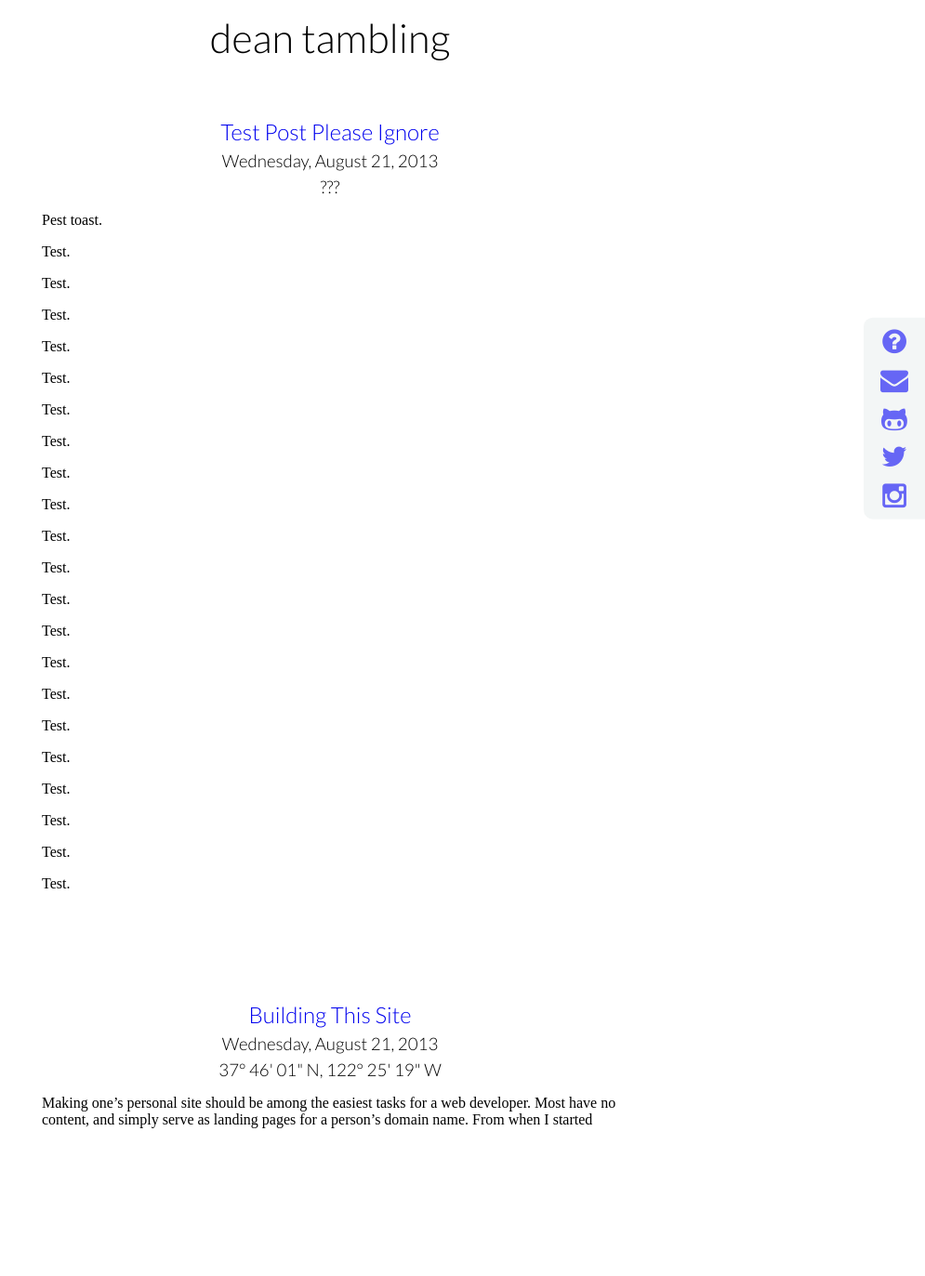
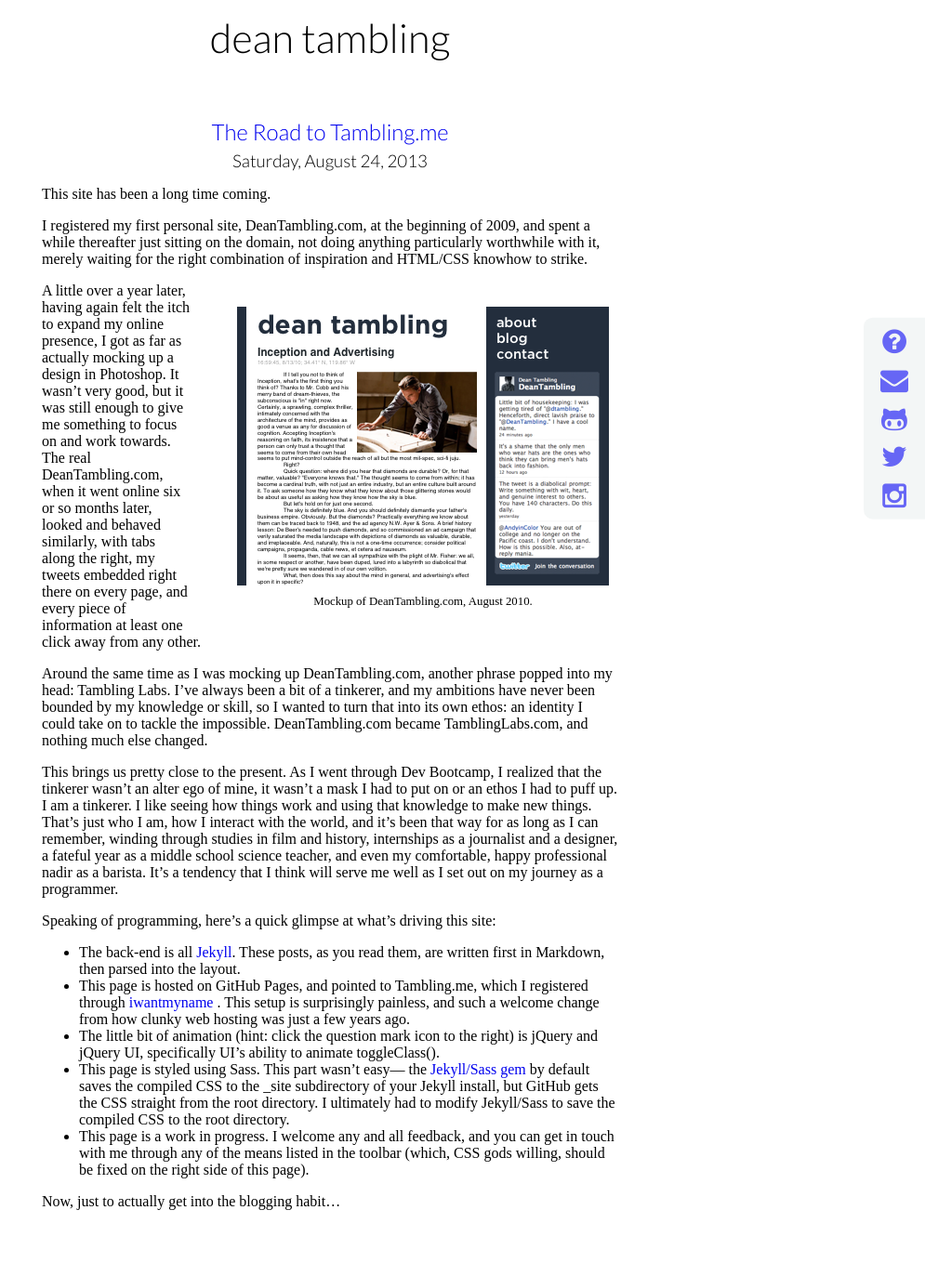
Before and after one commit to Tambling/tambling.github.io, a Jekyll site: the page built from index.html, in a window 1280 px wide. Shown: the whole page at 93% size, without its empty margins (285-1280 px from the left). Built offline with Jekyll 4.4.1, drawn with Linux system fonts in a browser that asks for light colours; nearby versions of some CDN libraries; before the commit the page ends 1285 px from its top, so only the background shows below that.

Commit message:
Added first post.

```diff
--- a/_layouts/post.html
+++ b/_layouts/post.html
@@ -5,6 +5,8 @@
 <article>
 <h2>{{ page.title }}</h2>
 <h3>{{ page.date | date: "%A, %B %d, %Y" }}</h3>
-<h3>{{ page.coordinates }}</h3>
+    {% if post.location.nil? %}
+    <h3>{{post.location}}</h3>
+    {% endif %}
 {{content}}
 </article>
--- a/_posts/2013-08-21-building-this-site.md
+++ /dev/null
@@ -1,6 +0,0 @@
----
-title: Building This Site
-coordinates: 37&deg; 46' 01" N, 122&deg; 25' 19" W
-layout: post
----
-Making one's personal site should be among the easiest tasks for a web developer. Most have no content, and simply serve as landing pages for a person's domain name. From when I started
--- /dev/null
+++ b/_posts/2013-08-24-the-road-to-tambling-me.markdown
@@ -0,0 +1,27 @@
+---
+title: "The Road to Tambling.me"
+layout: post
+---
+This site has been a long time coming.
+
+I registered my first personal site, DeanTambling.com, at the beginning of 2009, and spent a while thereafter just sitting on the domain, not doing anything particularly worthwhile with it, merely waiting for the right combination of inspiration and HTML/CSS knowhow to strike.
+
+<figure class="image right">
+<img src="/assets/deantambling-2010.png">
+<figcaption>Mockup of DeanTambling.com, August 2010.</figcaption>
+</figure>
+
+A little over a year later, having again felt the itch to expand my online presence, I got as far as actually mocking up a design in Photoshop. It wasn't very good, but it was still enough to give me something to focus on and work towards. The real DeanTambling.com, when it went online six or so months later, looked and behaved similarly, with tabs along the right, my tweets embedded right there on every page, and every piece of information at least one click away from any other.
+
+Around the same time as I was mocking up DeanTambling.com, another phrase popped into my head: Tambling Labs. I've always been a bit of a tinkerer, and my ambitions have never been bounded by my knowledge or skill, so I wanted to turn that into its own ethos: an identity I could take on to tackle the impossible. DeanTambling.com became TamblingLabs.com, and nothing much else changed.
+
+This brings us pretty close to the present. As I went through Dev Bootcamp, I realized that the tinkerer wasn't an alter ego of mine, it wasn't a mask I had to put on or an ethos I had to puff up. I am a tinkerer. I like seeing how things work and using that knowledge to make new things. That's just who I am, how I interact with the world, and it's been that way for as long as I can remember, winding through studies in film and history, internships as a journalist and a designer, a fateful year as a middle school science teacher, and even my comfortable, happy professional nadir as a barista. It's a tendency that I think will serve me well as I set out on my journey as a programmer.
+
+Speaking of programming, here's a quick glimpse at what's driving this site:
+* The back-end is all [Jekyll](http://jekyllrb.com). These posts, as you read them, are written first in Markdown, then parsed into the layout.
+* This page is hosted on GitHub Pages, and pointed to Tambling.me, which I registered through [iwantmyname](https://iwantmyname.com) . This setup is surprisingly painless, and such a welcome change from how clunky web hosting was just a few years ago.
+* The little bit of animation (hint: click the question mark icon to the right) is jQuery and jQuery UI, specifically UI's ability to animate toggleClass().
+* This page is styled using Sass. This part wasn't easy&mdash; the [Jekyll/Sass gem](https://github.com/noct/jekyll-sass) by default saves the compiled CSS to the \_site subdirectory of your Jekyll install, but GitHub gets the CSS straight from the root directory. I ultimately had to modify Jekyll/Sass to save the compiled CSS to the root directory.
+* This page is a work in progress. I welcome any and all feedback, and you can get in touch with me through any of the means listed in the toolbar (which, CSS gods willing, should be fixed on the right side of this page).
+
+Now, just to actually get into the blogging habit...
--- a/_posts/2013-8-21-test-post-please-ignore.md
+++ /dev/null
@@ -1,47 +0,0 @@
----
-layout: post
-coordinates: ???
----
-Pest toast.
-
-Test.
-
-Test.
-
-Test.
-
-Test.
-
-Test.
-
-Test.
-
-Test.
-
-Test.
-
-Test.
-
-Test.
-
-Test.
-
-Test.
-
-Test.
-
-Test.
-
-Test.
-
-Test.
-
-Test.
-
-Test.
-
-Test.
-
-Test.
-
-Test.
--- a/index.html
+++ b/index.html
@@ -3,10 +3,12 @@
 title: Dean Tambling | Rails Developer
 ---
 {% for post in site.posts %}
-  <article>
-    <h2><a href={{post.url}}>{{post.title}}</a></h2>
-    <h3>{{ post.date | date: "%A, %B %d, %Y" }}</h3>
-    <h3>{{post.coordinates}}</h3>
-    {{post.content}}
-  </article>
+<article>
+  <h2><a href={{post.url}}>{{post.title}}</a></h2>
+  <h3>{{ post.date | date: "%A, %B %d, %Y" }}</h3>
+  {% if post.location.nil? %}
+  <h3>{{post.location}}</h3>
+  {% endif %}
+  {{post.content}}
+</article>
 {% endfor %}
--- a/style.scss
+++ b/style.scss
@@ -98,6 +98,10 @@
   max-width: 700px;
   margin: 0 auto;
   margin-top: 10px;
+  h1{
+    text-align: center;
+    color: $light;
+  }
   h2, h3{
     text-align: center;
     font-family: "Lato", sans-serif;
@@ -147,4 +151,35 @@
   background-color: white;
   margin-bottom: 15px;
   padding: 40px;
+  overflow: auto;
 }
+
+figure.image{
+  padding: 10px;
+  width: 400px;
+  margin: 10;
+  background-color: $light;
+  height: auto;
+  &.left{
+    float: left;
+    margin-left: 0px;
+  }
+  &.right{
+    float: right;
+    margin-right: 0px;
+  }
+  &.center{
+    margin: 10 auto;
+    clear: both;
+  }
+  img{
+    display: block;
+    clear: both;
+  }
+  figcaption{
+    font-size: 0.8em;
+    margin-top: 10px;
+    clear: both;
+    text-align: center;
+  }
+}
```
Also changed, not shown: projects/index.html (added, +15 -0 lines), style.css (+1 -1 lines), assets/deantambling-2010.png (added).
